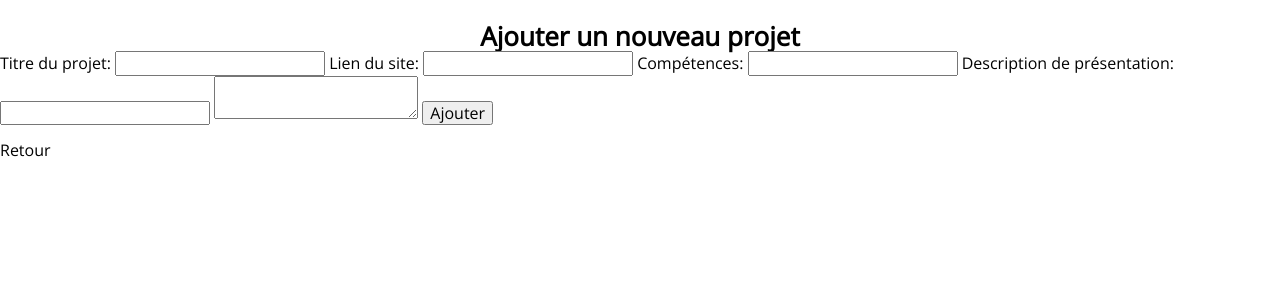
After one commit to mentzelia/projet_5, a PHP site: page /view/backend/createProjectView.php in a window 1280 px wide. The commit adds this page. Shown: the top 300 px of the page. Run offline with PHP 8.4, Linux system fonts and the light colour scheme; some libraries are stand-ins or nearby versions.

Commit message:
ajout fonctionnalité Ajouter nouveau projet sur dashboard. partie texte uniquement. Fonctionnel.

```diff
--- /dev/null
+++ b/view/backend/createProjectView.php
@@ -0,0 +1,43 @@
+<!DOCTYPE html>
+<html>
+<head>
+    <title>Portfolio Virginie Duboscq - Nouveau billet</title>
+        <link rel="icon" href="public/images/favicon.ico" type="image/x-icon">
+        <link href="public/css/normalize.css" rel="stylesheet" type="text/css">
+        <link href="public/css/style.css" rel="stylesheet" type="text/css">
+        <link href="public/css/responsive.css" rel="stylesheet" type="text/css">
+        <link href="https://fonts.googleapis.com/css?family=Montserrat:900" rel="stylesheet">
+        <link href="https://fonts.googleapis.com/css?family=Open+Sans:300" rel="stylesheet">
+        <link rel="stylesheet" href="https://use.fontawesome.com/releases/v5.8.1/css/all.css" integrity="sha384-50oBUHEmvpQ+1lW4y57PTFmhCaXp0ML5d60M1M7uH2+nqUivzIebhndOJK28anvf" crossorigin="anonymous">
+
+    <script src="https://cloud.tinymce.com/5/tinymce.min.js"></script>
+    <script>tinymce.init({ selector:'textarea' });</script>
+</head>
+
+<body>
+    <h2>Ajouter un nouveau projet</h2>
+
+    <form method="post" action="index.php?action=sendProject">
+        <label for="project_title">Titre du projet:</label>
+        <input type= "text" name="project_title" value="" />
+
+        <label for="website_link">Lien du site:</label>
+        <input type= "text" name="website_link" value="" />
+
+        <label for="skills">Compétences:</label>
+        <input type= "text" name="skills" value="" />
+
+        <label for="short_description">Description de présentation:</label>
+        <input type= "text" name="short_description" value="" />
+
+        <textarea name="complete_description"></textarea>
+
+        <input type="submit" value="Ajouter" />
+    </form>
+
+    <p>
+        <a href="index.php?action=showDashboard">Retour</a>
+    </p>
+
+</body>
+</html>
--- a/view/backend/dashboardView.php
+++ b/view/backend/dashboardView.php
@@ -15,7 +15,7 @@ ob_start();
 
         <ul>
 
-            <li><a href="index.php?action=newProject">Ajouter un projet</a></li>
+            <li><a href="index.php?action=createNewProject">Ajouter un projet</a></li>
 
             <li><a href="index.php?action=getProjectToModify">Modifier ou supprimer un projet</a></li>
 
```
Also changed, not shown: controller/backend.php (+18 -0 lines), index.php (+32 -7 lines), model/ProjectManager.php (+12 -0 lines).
